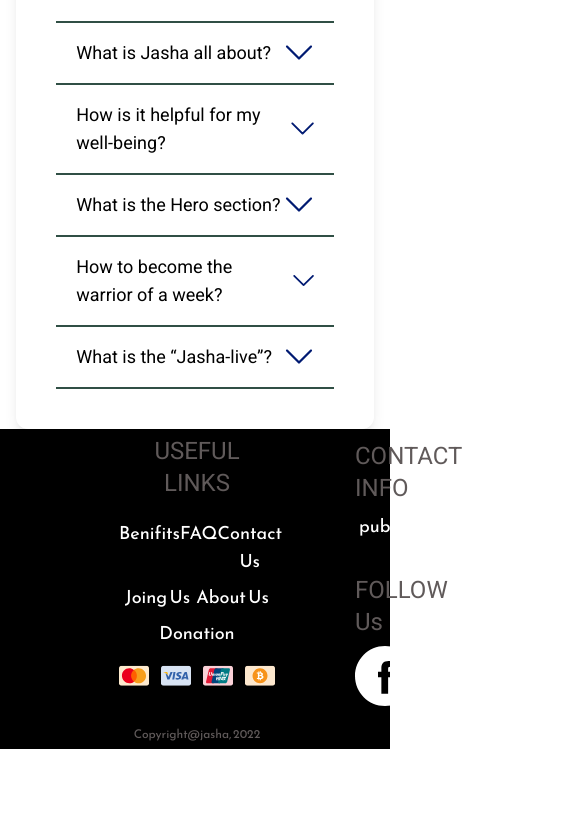
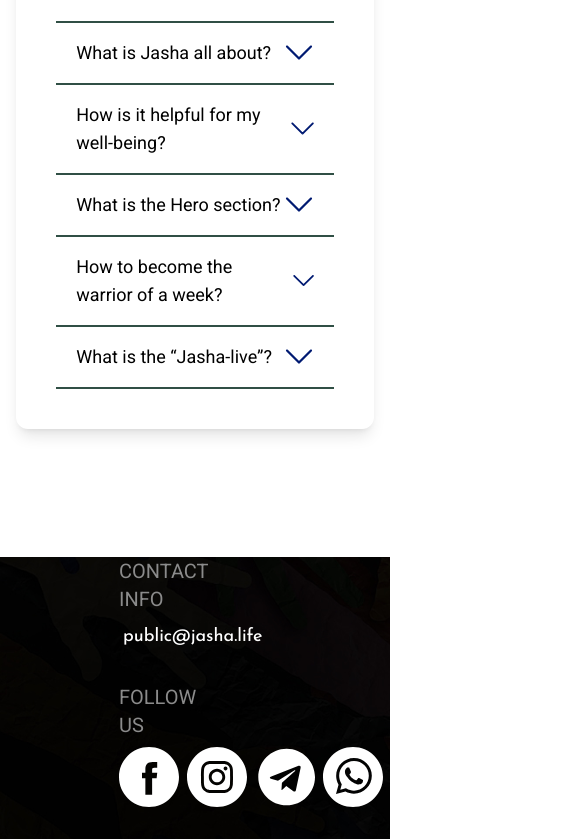
Before and after one commit to AboNazari/JASHA, a React (Create React App) app: page / in a window 390 px wide. Shown: the part 9793-10632 px from the top of the page, 585 px wide, since content can reach past the window. Before the commit the page ends 10542 px from the top, so only its background shows below. Built offline with nearby package versions, Linux system fonts and the light colour scheme.

Commit message:
footer done with main design

```diff
--- a/src/components/AdvisorsCP.jsx
+++ b/src/components/AdvisorsCP.jsx
@@ -66,8 +66,8 @@
           <button
             className={
               first
-                ? "p-3 bg-slate-400 rounded-full"
-                : "p-3  bg-black rounded-full"
+                ? "p-3 bg-slate-400 rounded-full "
+                : "p-3  bg-black rounded-full hover:-translate-x-2 transition-transform duration-300 ease-linear"
             }
             onClick={prev}
           >
@@ -77,13 +77,13 @@
             className={
               last
                 ? "p-3 bg-slate-400 rounded-full"
-                : "p-3  bg-black rounded-full"
+                : "p-3  bg-black rounded-full hover:translate-x-2 transition-transform duration-300 ease-linear"
             }
             onClick={next}
           >
             <Right />
           </button>
-          <span className="p-3  text-[1rem]">0{AdvisorsData[index].id}/04</span>
+          <span className="p-3 text-[1rem]">0{AdvisorsData[index].id}/04</span>
         </div>
       </div>
     </div>
--- a/src/index.css
+++ b/src/index.css
@@ -2,9 +2,16 @@
 @tailwind components;
 @tailwind utilities;
 
+@layer components {
+  .footer {
+    background-image: url("./images/footer.png");
+  }
+}
+
 * {
   box-sizing: border-box;
   outline: none;
+  scroll-behavior: smooth;
 }
 
 body {
--- a/src/layouts/About.jsx
+++ b/src/layouts/About.jsx
@@ -118,7 +118,7 @@
   }
 
   return (
-    <div className="py-36 my-10 px-10 h-full overflow-x-hidden">
+    <div id="About" className="py-36 my-10 px-10 h-full overflow-x-hidden">
       <motion.div
         {...attributes}
         className="grid grid-cols-1 lg:grid-cols-2 w-full"
--- a/src/layouts/Benefits.jsx
+++ b/src/layouts/Benefits.jsx
@@ -34,7 +34,10 @@
 
 const Benefits = () => {
   return (
-    <div className="flex flex-col justify-center items-center mt-10 px-[10vw]">
+    <div
+      id="Benifits"
+      className="flex flex-col justify-center items-center mt-10 px-[10vw]"
+    >
       <h1 className="font-primary text-3xl mb-10">Our Benefits</h1>
       <div className="w-full lg:w-4/5 xl:w-3/5 grid sm:grid-cols-2 gap-5">
         {cardList.map((card) => (
--- a/src/layouts/Contact.jsx
+++ b/src/layouts/Contact.jsx
@@ -6,7 +6,10 @@
 
 const Contact = () => {
   return (
-    <div className="w-full h-full lg:h-screen overflow-hidden flex items-center justify-center ">
+    <div
+      id="Contact"
+      className="w-full h-full lg:h-screen overflow-hidden flex items-center justify-center "
+    >
       <div className="w-11/12 lg:w-10/12 rounded-xl flex  shadow-lg flex-col lg:flex-row mb-4">
         <div className="w-full lg:w-2/5 p-9 rounded-xl">
           <h3 className="lg:text-5xl text-3xl font-primary leading-relaxed lg:mx-8 mx-4">
--- a/src/layouts/Counter.jsx
+++ b/src/layouts/Counter.jsx
@@ -2,7 +2,10 @@
 
 const Counter = ({ setShow }) => {
   return (
-    <div className="flex justify-center items-center w-full h-screen flex-col">
+    <div
+      id="Counter"
+      className="flex justify-center items-center w-full h-screen flex-col"
+    >
       <div className="flex items-end font-primary mb-24">
         <h1 className="text-9xl">19210</h1>
         <span className="text-3xl ml-5">people have joined us</span>
--- a/src/layouts/Donation.jsx
+++ b/src/layouts/Donation.jsx
@@ -3,7 +3,7 @@
 
 const Donation = () => {
   return (
-    <div className="my-10 overflow-hidden">
+    <div className="my-10 overflow-hidden" id="Donation">
       <div
         style={{ backgroundImage: `url(${Img})` }}
         className="w-full h-[100vw] sm:h-[50vw] lg:h-[34vw] bg-cover bg-bottom text-white flex justify-end flex-col pl-6 pb-16 sm:pb-24 lg:pl-20 relative"
--- a/src/layouts/FAQ.jsx
+++ b/src/layouts/FAQ.jsx
@@ -5,7 +5,10 @@
 
 const FAQ = () => {
   return (
-    <div className="w-11/12 lg:w-10/12 rounded-xl shadow-lg  mx-auto p-10 ">
+    <div
+      id="FAQ"
+      className="w-11/12 lg:w-10/12 rounded-xl shadow-lg  mx-auto p-10 "
+    >
       <h3 className=" font-primary lg:text-3xl text-xl text-center mb-10">
         Frequesntly Asked Questions (FAQ)
       </h3>
--- a/src/layouts/Footer.jsx
+++ b/src/layouts/Footer.jsx
@@ -12,24 +12,24 @@
 
 const Footer = () => {
   return (
-    <div className="h-[20rem] w-full bg-black text-white">
-      <div className="w-[80%] flex h-full m-auto">
+    <div className=" w-full mt-32 bg-black text-white footer py-8 ">
+      <div className="w-[80%] flex h-full m-auto flex-col md:flex-row">
         {/* first Section */}
         <div className="w-1/4  flex px-10">
           <JASHA />
         </div>
         {/* Second Section */}
-        <div className="w-2/4 flex flex-col justify-center text-center ">
-          <h3 className=" text-text text-2xl mb-4">USEFUL LINKS</h3>
+        <div className="w-2/4 lg:flex  flex-col justify-center text-center  hidden ">
+          <h3 className=" text-grayX text-2xl mb-4">USEFUL LINKS</h3>
           <p className="flex justify-evenly my-1 text-lg font-primary ">
-            <a href="#">Benifits</a> <a href="#">FAQ</a>
-            <a href="#">Contact Us</a>
+            <a href="#Benifits">Benifits</a> <a href="#FAQ">FAQ</a>
+            <a href="#Contact">Contact Us</a>
           </p>
           <p className="flex justify-evenly my-1 text-lg font-primary ">
-            <a href="#">Joing Us</a> <a href="#">About Us</a>
+            <a href="#Counter">Join Us</a> <a href="#About">About Us</a>
           </p>
           <p className="flex justify-evenly my-1 text-lg font-primary ">
-            <a href="#">Donation</a>
+            <a href="#Donation">Donation</a>
           </p>
           <div className="flex  justify-center gap-3 mt-2">
             <MasterCard />
@@ -37,11 +37,11 @@
             <UnionPay />
             <Crypto />
           </div>
-          <p className="mt-8 font-primary text-text">Copyright@jasha, 2022</p>
+          <p className="mt-8 font-primary text-grayX">Copyright@jasha, 2022</p>
         </div>
         {/* Third Section */}
         <div className="w-1/4 flex flex-col justify-center pl-20">
-          <h4 className=" text-text text-2xl mb-2 text-left -mt-8">
+          <h4 className=" text-grayX lg:text-2xl text-xl mb-2 text-left -mt-8">
             CONTACT INFO
           </h4>
           <p className=" text-lg font-primary text-left flex">
@@ -50,7 +50,9 @@
               public@jasha.life
             </a>
           </p>
-          <h4 className=" text-text text-2xl mt-8 text-left">FOLLOW Us</h4>
+          <h4 className=" text-grayX  lg:text-2xl text-xl mt-8 text-left">
+            FOLLOW US
+          </h4>
           <div className="flex gap-2 mt-2">
             <a href="#">
               <Facebook />
--- a/src/layouts/Hero.jsx
+++ b/src/layouts/Hero.jsx
@@ -5,7 +5,10 @@
 import HeroAnimation from "../animations/HeroAnim";
 const Hero = () => {
   return (
-    <div className="pt-[calc(50px+8.33333vw)] overflow-hidden h-auto flex flex-col lg:flex-row justify-between">
+    <div
+      id="Hero"
+      className="pt-[calc(50px+8.33333vw)] overflow-hidden h-auto flex flex-col lg:flex-row justify-between"
+    >
       <div className="w-full lg:w-3/5 px-10 mt-36 font-primary">
         <div className="overflow-hidden mb-4 lg:mb-10">
           <motion.h3
--- a/tailwind.config.js
+++ b/tailwind.config.js
@@ -12,6 +12,7 @@
         bright: "#F0F6F1",
         text: "#605A5A",
         grayLight: "#F2F2F2",
+        grayX: "#8B8B8B",
       },
     },
   },
```
Also changed, not shown: src/images/footer.png (added).
